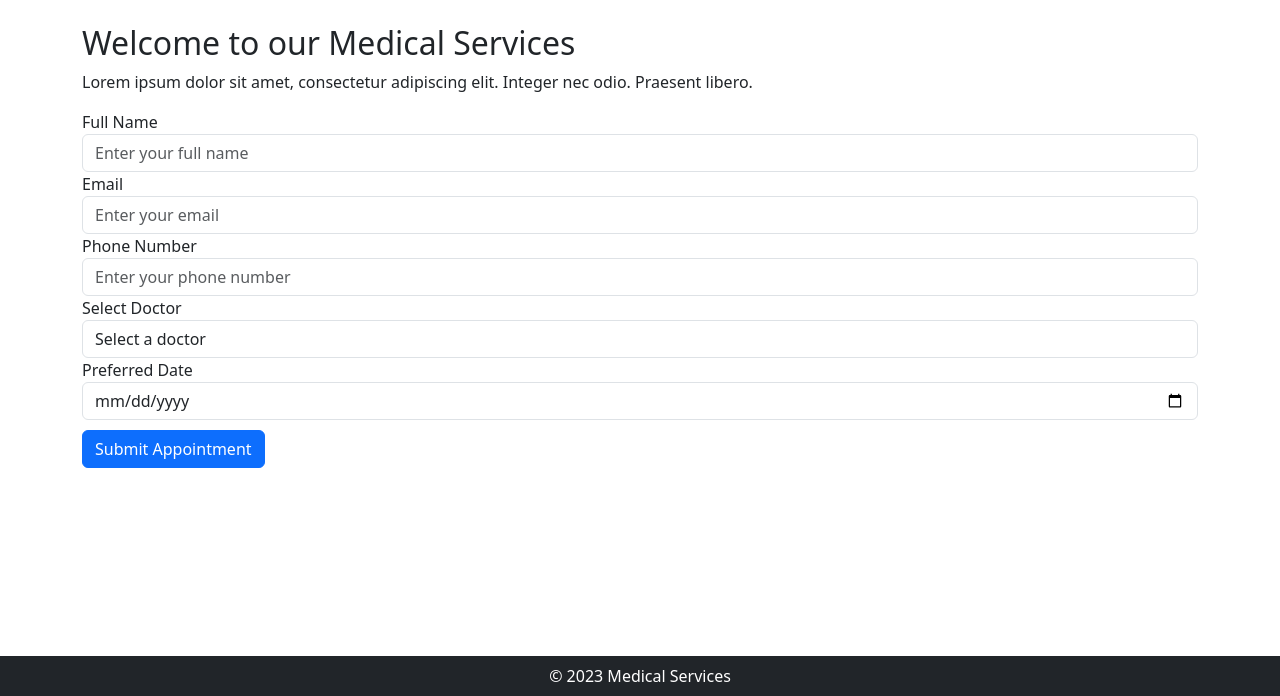
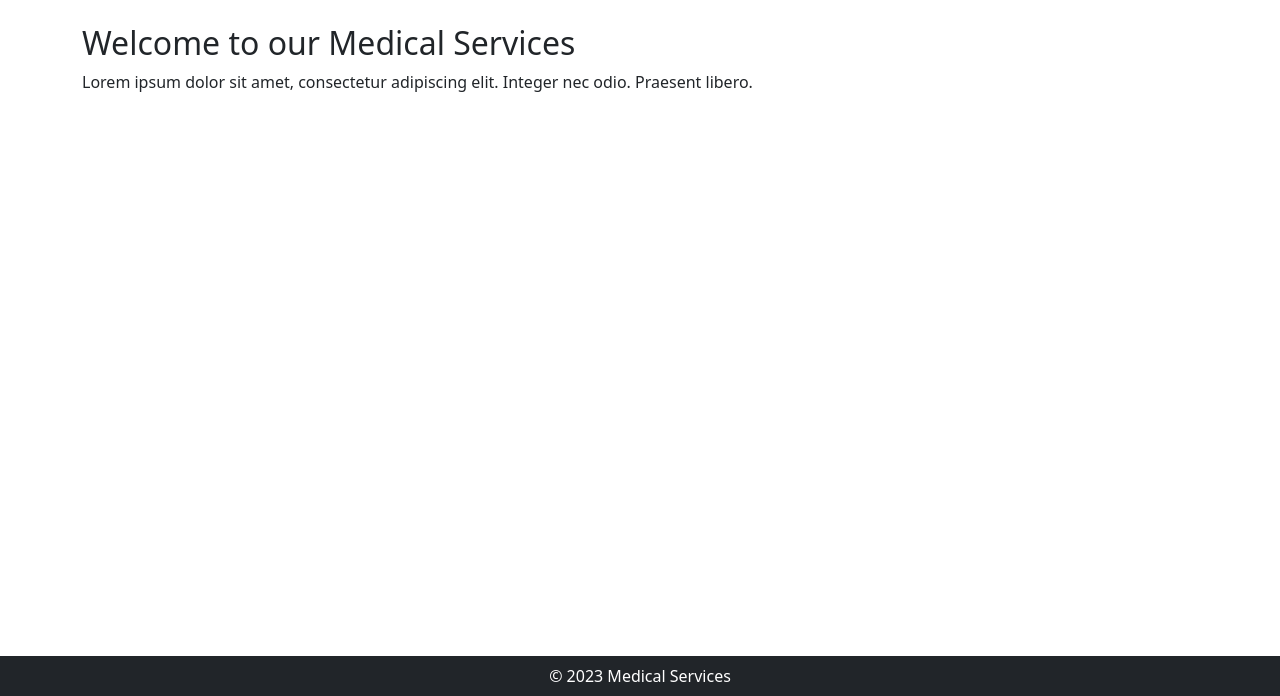
Before and after one commit to TheOddKn1ght/django-nirs, a Django app: template templates/index.html in a window 1280 px wide. Shown: the part 104-800 px from the top of the page. Run offline with Django 4.2, Linux system fonts and the light colour scheme; the template is opened without the code that fills it, so the values that code supplies are empty; some libraries are stand-ins or nearby versions.

Commit message:
fix static, add static templates

```diff
--- a/app/views.py
+++ b/app/views.py
@@ -1,3 +1,6 @@
 from django.shortcuts import render
 
 # Create your views here.
+
+def index(request):
+    return render(request, 'index.html')
--- a/nirs/settings.py
+++ b/nirs/settings.py
@@ -54,7 +54,7 @@ ROOT_URLCONF = 'nirs.urls'
 TEMPLATES = [
     {
         'BACKEND': 'django.template.backends.django.DjangoTemplates',
-        'DIRS': [BASE_DIR/'templates'],
+        'DIRS': [BASE_DIR / 'templates'],
         'APP_DIRS': True,
         'OPTIONS': {
             'context_processors': [
@@ -121,3 +121,7 @@ STATIC_URL = 'static/'
 # https://docs.djangoproject.com/en/4.2/ref/settings/#default-auto-field
 
 DEFAULT_AUTO_FIELD = 'django.db.models.BigAutoField'
+
+STATICFILES_DIRS = [
+    BASE_DIR / 'static'
+]
--- a/nirs/urls.py
+++ b/nirs/urls.py
@@ -16,7 +16,9 @@ Including another URLconf
 """
 from django.contrib import admin
 from django.urls import path
+from app import views
 
 urlpatterns = [
     path('admin/', admin.site.urls),
+    path('', views.index, name='index' )
 ]
--- a/templates/index.html
+++ b/templates/index.html
@@ -1,10 +1,12 @@
+{% load static %}
+
 <!DOCTYPE html>
 <html lang="en">
 <head>
     <meta charset="UTF-8">
     <meta name="viewport" content="width=device-width, initial-scale=1.0">
     <title>Medical Services</title>
-    <link rel="stylesheet" href="../static/css/bootstrap.min.css">
+    <link rel="stylesheet" href="{% static 'css/bootstrap.min.css'%}">
 </head>
 <body>
     <header class="bg-primary text-white text-center py-1">
@@ -22,39 +24,12 @@
         <h2>Welcome to our Medical Services</h2>
         <p>Lorem ipsum dolor sit amet, consectetur adipiscing elit. Integer nec odio. Praesent libero.</p>
 
-        <form>
-            <div class="form-group">
-                <label for="fullName">Full Name</label>
-                <input type="text" class="form-control" id="fullName" placeholder="Enter your full name" required>
-            </div>
-            <div class="form-group">
-                <label for="email">Email</label>
-                <input type="email" class="form-control" id="email" placeholder="Enter your email" required>
-            </div>
-            <div class="form-group">
-                <label for="phone">Phone Number</label>
-                <input type="tel" class="form-control" id="phone" placeholder="Enter your phone number" required>
-            </div>
-            <div class="form-group">
-                <label for="doctor">Select Doctor</label>
-                <select class="form-control" id="doctor" required>
-                    <option value="" disabled selected>Select a doctor</option>
-                    <option value="drSmith">Dr. Smith</option>
-                    <option value="drJohnson">Dr. Johnson</option>
-                </select>
-            </div>
-            <div class="form-group">
-                <label for="date">Preferred Date</label>
-                <input type="date" class="form-control" id="date" required>
-            </div>
-            <button type="submit" class="btn btn-primary" style="margin-top: 10px;">Submit Appointment</button>
-        </form>
     </section>
 
     <footer class="bg-dark text-white text-center py-2 fixed-bottom">
         &copy; 2023 Medical Services
     </footer>
 
-    <script src="../static/js/bootstrap.bundle.min.js"></script>
+    <script src="{% static 'js/bootstrap.min.js'%}"></script>
 </body>
 </html>
```
